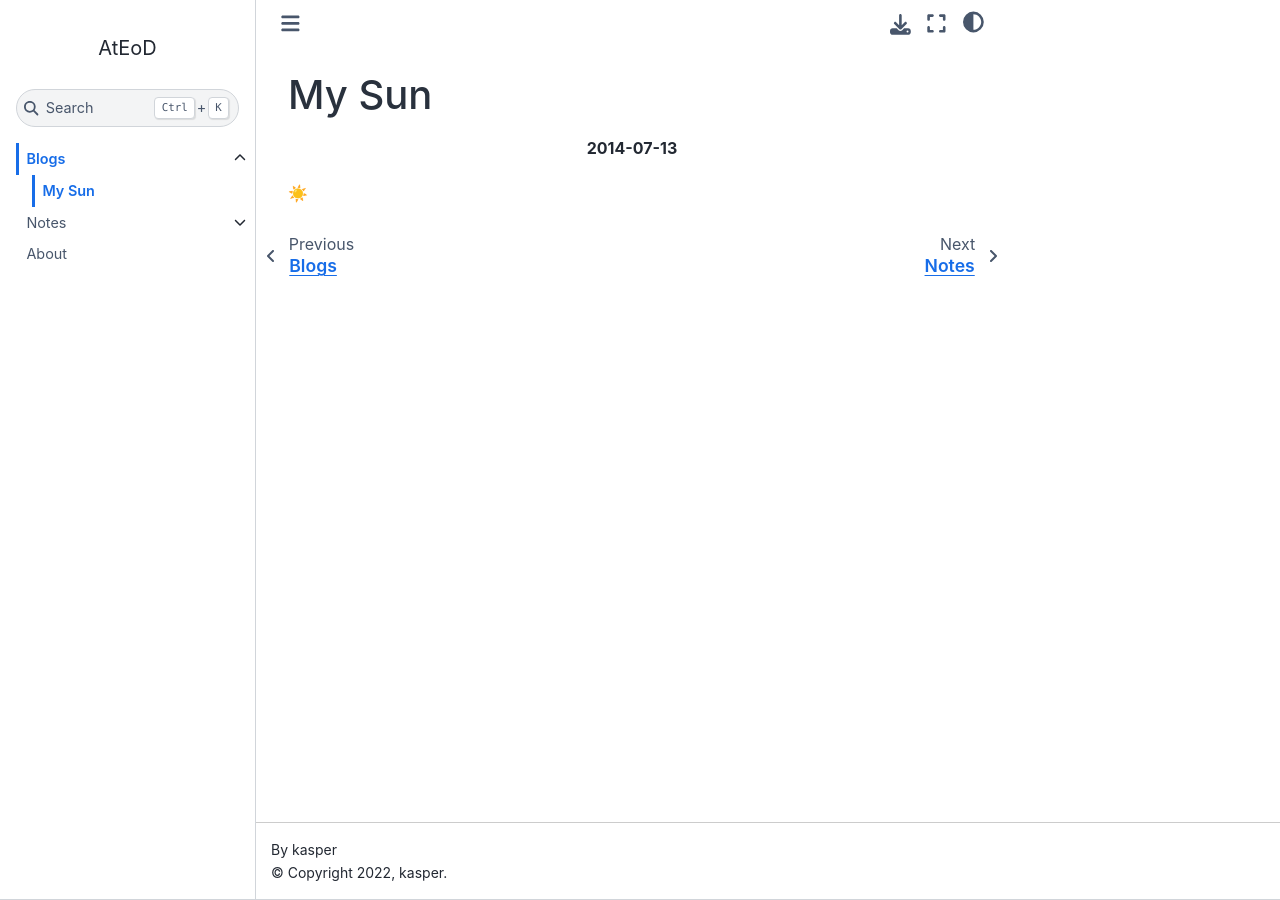
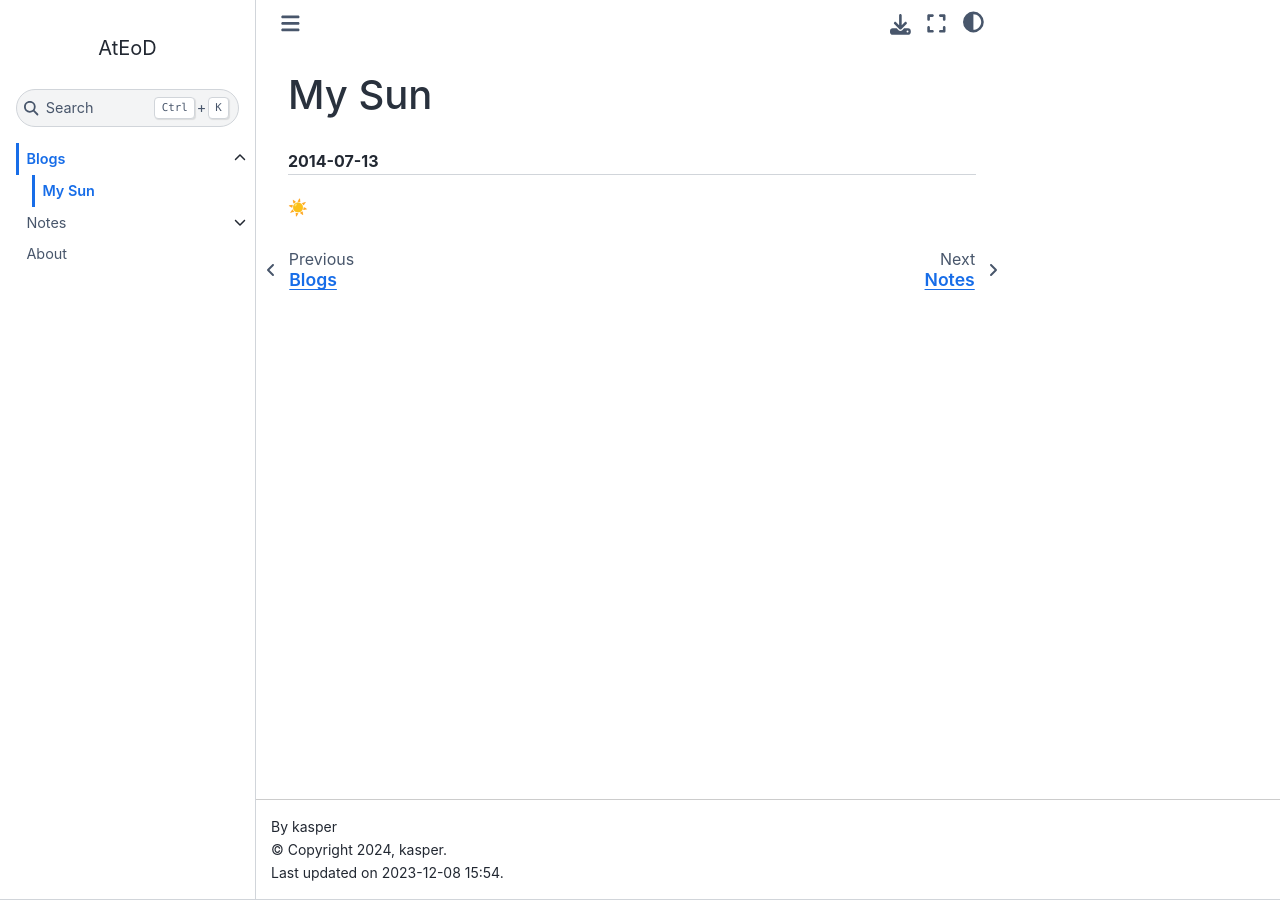
Before and after one commit to KasperLin/AtEoD, a Sphinx documentation site: the page built from source/blogs/20140703-sun.md, in a window 1280 px wide. Built offline with Sphinx 7.4.7 and the Sphinx Book theme 1.1.4, drawn with Linux system fonts in a browser that asks for light colours.

Commit message:
20231208

````diff
--- a/source/blogs/20140703-sun.md
+++ b/source/blogs/20140703-sun.md
@@ -1,7 +1,7 @@
 # My Sun
 
 ```{eval-rst}
-.. centered::
+.. rubric::
     2014-07-13
 ```
 
--- a/source/conf.py
+++ b/source/conf.py
@@ -1,10 +1,8 @@
 # -- Project information -----------------------------------------------------
 
-project = 'AtEoD'
-copyright = '2022, kasper'
-author = 'kasper'
-
-release = '0.1.0'
+project = "AtEoD"
+copyright = "2024, kasper"
+author = "kasper"
 
 
 # -- General configuration ---------------------------------------------------
@@ -25,6 +23,12 @@ toggleprompt_offset_right = 35
 
 
 # -- Options for HTML output -------------------------------------------------
-html_theme = 'sphinx_book_theme'
+html_theme = "sphinx_book_theme"
 html_title = "AtEoD"
-html_theme_options = {"show_toc_level": 1, "show_navbar_depth": 1}
+html_last_updated_fmt = "%Y-%m-%d %H:%M"
+html_theme_options = {
+    "show_toc_level": 1,
+    "show_navbar_depth": 1,
+    "use_sidenotes": True,
+    "navigation_with_keys": False,
+}
````
